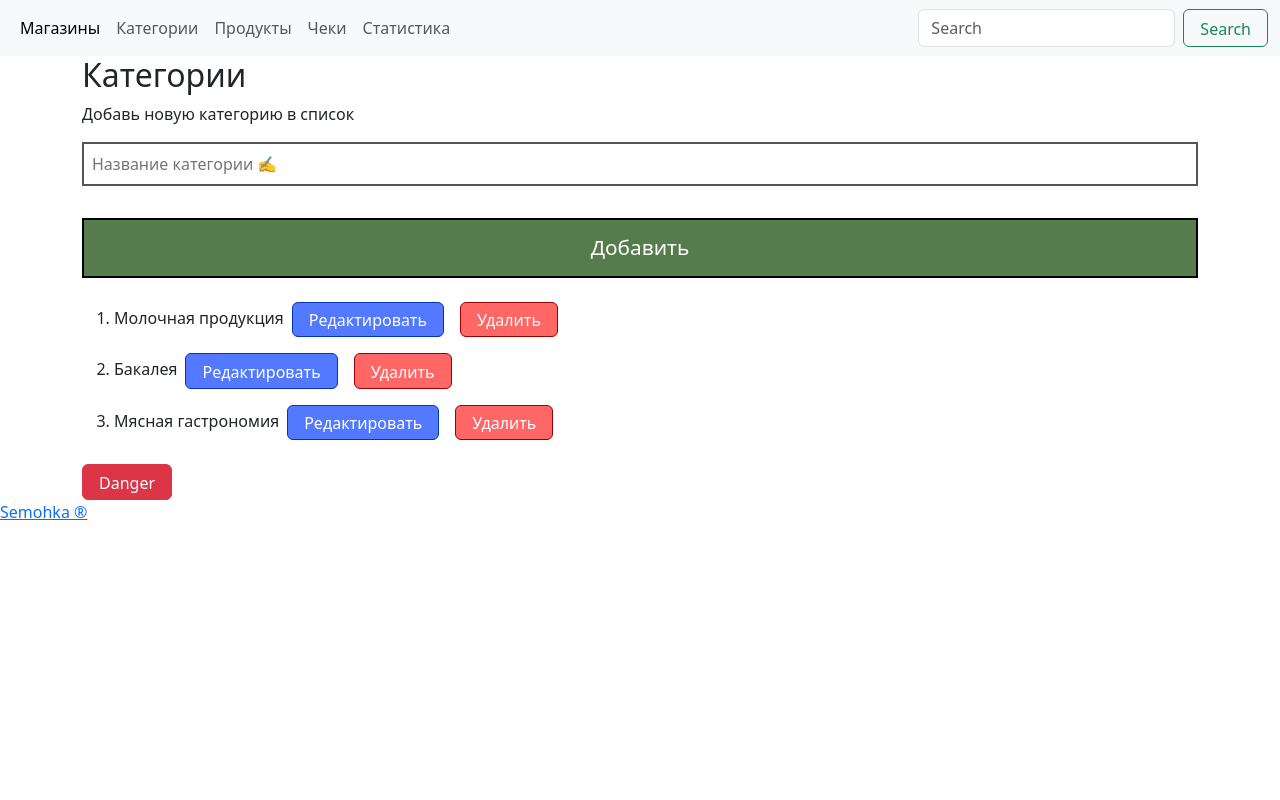
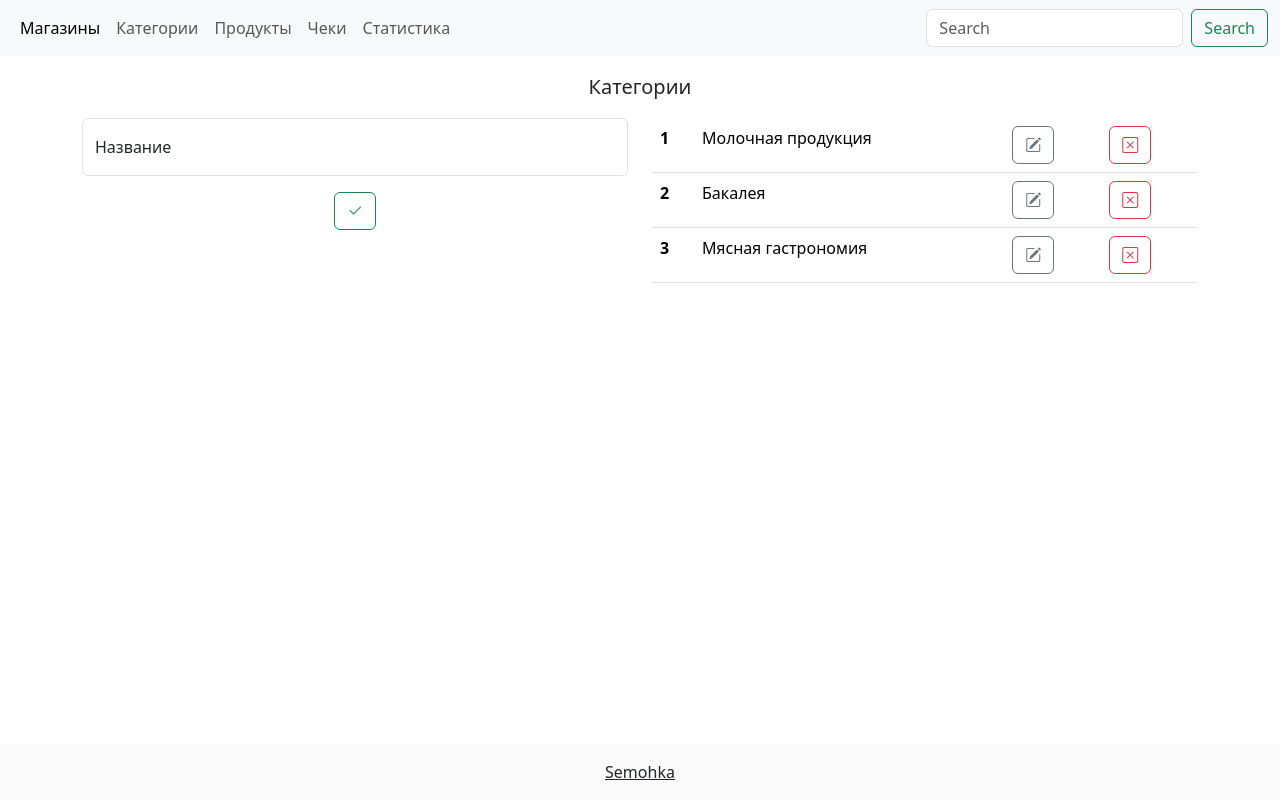
Before and after one commit to semohka/MoneyControlAngular, an Angular app: page /category in a window 1280 px wide. Built offline with nearby package versions, Linux system fonts and the light colour scheme.

Commit message:
Футтер Добавление стилей Создание таблицы для категории Создание формы для продукта и категории Добавление категории в таблицу

```diff
--- a/package.json
+++ b/package.json
@@ -19,6 +19,7 @@
     "@angular/platform-browser-dynamic": "^17.3.2",
     "@angular/router": "^17.3.2",
     "bootstrap": "^5.3.3",
+    "bootstrap-icons": "^1.11.3",
     "rxjs": "~7.8.0",
     "tslib": "^2.3.0",
     "zone.js": "~0.14.4"
--- a/src/app/app.component.html
+++ b/src/app/app.component.html
@@ -1,14 +1,10 @@
 <html>
 <head>
 </head>
-<body>
+<body class="d-flex flex-column min-vh-100">
 <header>
   <nav class="navbar navbar-expand-lg bg-body-tertiary">
     <div class="container-fluid">
-      <!--      <a class="navbar-brand" href="#">Navbar</a>-->
-      <!--      <button class="navbar-toggler" type="button" data-bs-toggle="collapse" data-bs-target="#navbarSupportedContent" aria-controls="navbarSupportedContent" aria-expanded="false" aria-label="Toggle navigation">-->
-      <!--        <span class="navbar-toggler-icon"></span>-->
-      <!--      </button>-->
       <div class="collapse navbar-collapse" id="navbarSupportedContent">
         <ul class="navbar-nav me-auto mb-2 mb-lg-0">
           <li class="nav-item">
@@ -37,13 +33,15 @@
 
 </header>
 
-
 <div class="container">
   <router-outlet></router-outlet>
 </div>
 
-<footer class="footer">
-  <a href="https://vk.com/id2610763" class="link-semohka">Semohka &reg;</a>
+<footer class="mt-auto">
+  <div class="text-center p-3" style="background-color: rgba(0, 0, 0, 0.02);">
+    <a class="text-body" href="https://github.com/semohka/MoneyControlAngular">Semohka</a>
+  </div>
 </footer>
+
 </body>
 </html>
--- a/src/app/categories.ts
+++ b/src/app/categories.ts
@@ -1,16 +1,20 @@
 export interface Category {
+  // id: number
   name: string;
 }
 
 export const categories: Category[] = [
 
   {
+    // id: 1,
     name: 'Молочная продукция',
   },
   {
+    // id: 2,
     name: 'Бакалея',
   },
   {
+    // id: 3,
     name: 'Мясная гастрономия',
   },
 ];
--- a/src/app/category/category.component.css
+++ b/src/app/category/category.component.css
@@ -1,31 +1,31 @@
-.btn-warn {
-  background-color: #ff6767;
-  color: #fff;
-  border-color: #9a0000;
-  margin: 0.5em;
-}
+/*.btn-warn {*/
+/*  background-color: #ff6767;*/
+/*  color: #fff;*/
+/*  border-color: #9a0000;*/
+/*  margin: 0.5em;*/
+/*}*/
 
-.btn-warn:hover {
-  background-color: #b90000;
-}
+/*.btn-warn:hover {*/
+/*  background-color: #b90000;*/
+/*}*/
 
-.btn-edit {
-  background-color: #5279ff;
-  color: #fff;
-  border-color: #0034b9;
-  margin: 0.5em;
-}
+/*.btn-edit {*/
+/*  background-color: #5279ff;*/
+/*  color: #fff;*/
+/*  border-color: #0034b9;*/
+/*  margin: 0.5em;*/
+/*}*/
 
-.btn-edit:hover {
-  background-color: #0034b9;
-}
+/*.btn-edit:hover {*/
+/*  background-color: #0034b9;*/
+/*}*/
 
-.lg-text-input {
-  width: 100%;
-  padding: .5rem;
-  border: 2px solid #555;
-  display: block;
-  box-sizing: border-box;
-  font-size: 1rem;
-  margin: 1rem 0;
-}
+/*.lg-text-input {*/
+/*  width: 100%;*/
+/*  padding: .5rem;*/
+/*  border: 2px solid #555;*/
+/*  display: block;*/
+/*  box-sizing: border-box;*/
+/*  font-size: 1rem;*/
+/*  margin: 1rem 0;*/
+/*}*/
--- a/src/app/category/category.component.html
+++ b/src/app/category/category.component.html
@@ -1,23 +1,33 @@
-<h2>Категории</h2>
-<label>Добавь новую категорию в список</label>
-<input
-  #newCategory
-  placeholder="Название категории &#9997;"
-  (keyup.enter)="addCategory(newCategory.value); newCategory.value = ''"
-  class="lg-text-input"
-/>
-
-<button class="btn-primary" (click)="addCategory(newCategory.value);
-newCategory.value = ''">Добавить
-</button>
-
-<ol>
-  <li *ngFor="let category of categories">
-    <span>{{ category.name }}</span>
-    <!--    <img src="" [alt]="category.name">-->
-    <button class="btn btn-edit">Редактировать</button>
-    <button class="btn btn-warn">Удалить</button>
-  </li>
-</ol>
-
-<button type="button" class="btn btn-danger">Danger</button>
+<div class="row">
+  <div class="text-center my-3 lead">Категории</div>
+  <div class="col-md-6">
+    <div class="form-floating mb-3">
+      <input type="text" class="form-control" id="floatingTitle" placeholder=""
+             #newCategory
+             (keyup.enter)="addCategory(newCategory.value); newCategory.value = ''">
+      <label for="floatingTitle">Название</label>
+    </div>
+    <div class="text-center">
+      <button type="button" class="btn btn-outline-success"
+              (click)="addCategory(newCategory.value);
+            newCategory.value = ''"><i class="bi bi-check2"></i>
+      </button>
+    </div>
+  </div>
+  <div class="col-md-6">
+    <table class="table table-hover">
+      <tbody>
+      <tr *ngFor="let category of categories; index as i">
+        <th scope="row">{{ i + 1 }}</th>
+        <td colspan="2">{{ category.name }}</td>
+        <td>
+          <button type="button" class="btn btn-outline-secondary"><i class="bi bi-pencil-square"></i></button>
+        </td>
+        <td>
+          <button type="button" class="btn btn-outline-danger"><i class="bi bi-x-square"></i></button>
+        </td>
+      </tr>
+      </tbody>
+    </table>
+  </div>
+</div>
--- a/src/app/product/product.component.html
+++ b/src/app/product/product.component.html
@@ -1,5 +1,6 @@
+<div class="row">
+  <div class="text-center my-3 lead">Продукты</div>
   <div class="col-md-6">
-  <h4 class="text-center">Продукты</h4>
     <div class="form-floating mb-3">
       <input type="text" class="form-control" id="floatingTitle" placeholder="">
       <label for="floatingTitle">Название</label>
@@ -24,5 +25,35 @@
       <option value="2">Мясная гастрономия</option>
       <option value="3">Напитки</option>
     </select>
+    <div class="text-center">
       <button type="button" class="btn btn-outline-success">Сохранить</button>
     </div>
+  </div>
+  <div class="col-md-6">
+    <table class="table table-hover">
+      <thead>
+      <tr>
+        <th scope="col">#</th>
+        <th scope="col">First</th>
+        <th scope="col">Last</th>
+        <th scope="col">Handle</th>
+      </tr>
+      </thead>
+      <tbody>
+      <!--      <tr *ngFor="let category of categories; index as i">-->
+      <!--        <th scope="row">{{ i+1 }}</th>-->
+      <!--        <td colspan="2">{{ category.name }}</td>-->
+      <!--        <td><button type="button" class="btn btn-outline-secondary"><i class="bi bi-pencil-square"></i></button></td>-->
+      <!--        <td><button type="button" class="btn btn-outline-danger"><i class="bi bi-x-square"></i></button>-->
+      <!--        </td>-->
+      <!--      </tr>-->
+      <!--      <tr>-->
+      <!--        <th scope="row">1</th>-->
+      <!--        <td>Mark</td>-->
+      <!--        <td>Otto</td>-->
+      <!--        <td>mdo</td>-->
+      <!--      </tr>-->
+      </tbody>
+    </table>
+  </div>
+</div>
--- a/src/app/product/product.component.ts
+++ b/src/app/product/product.component.ts
@@ -10,11 +10,11 @@ export class ProductComponent {
 
   products = [...products];
 
-  // addProduct(name: string, price: number, category: string, image: string, count: number, shop: string, total_price: number) {
-  //   this.products.unshift({
-  //     category: category, count: count,
-  //     image: image, price: price, shop: shop,
-  //     total_price: total_price, name: name
-  //   });
-  // }
+  addProduct(name: string, price: number, category: string, image: string, count: number, shop: string, total_price: number) {
+    this.products.unshift({
+      category: category, count: count,
+      image: image, price: price, shop: shop,
+      total_price: total_price, name: name
+    });
+  }
 }
--- a/src/app/products.ts
+++ b/src/app/products.ts
@@ -6,7 +6,6 @@ export interface Product {
   image: string;
   category: string;
   shop: string;
-  rate: number;
 }
 
 export const products: Product[] = [
@@ -19,6 +18,5 @@ export const products: Product[] = [
     image: '',
     category: 'Молочная продукция',
     shop: 'ВВ',
-    rate: 4,
   },
 ];
--- a/src/styles.css
+++ b/src/styles.css
@@ -1,32 +1,2 @@
 @import "bootstrap";
-
-.btn-wrapper {
-  /* flexbox */
-  display: flex;
-  flex-wrap: nowrap;
-  justify-content: space-between;
-}
-
-.btn {
-  padding: .35rem 1rem .25rem 1rem;
-  font-size: 1rem;
-}
-
-.btn:focus {
-  outline: none;
-  border: black solid 2px;
-}
-
-.btn-primary {
-  color: #fff;
-  background-color: #567c4d;
-  width: 100%;
-  padding: .75rem;
-  font-size: 1.3rem;
-  border: black solid 2px;
-  margin: 1rem 0;
-}
-
-.btn-primary:active {
-  background-color: #3e5636;
-}
+@import "bootstrap-icons";
```
Also changed, not shown: 1 other file (tests, documents, lock files or other folders). Lines whose indentation alone changed are shown as unchanged.
